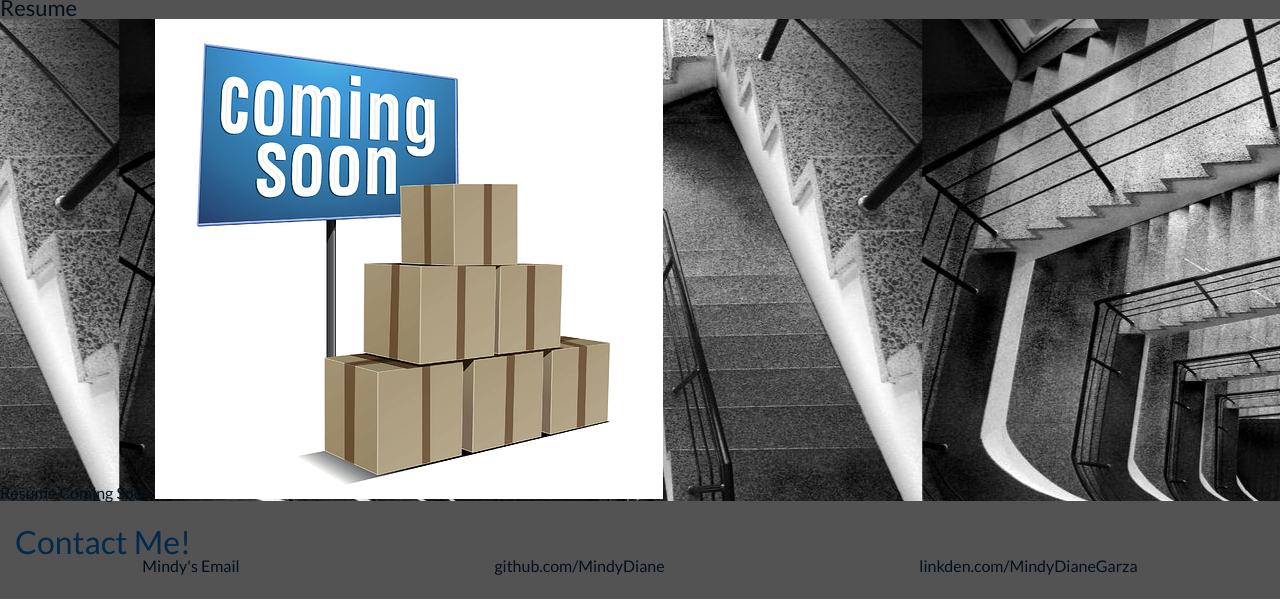
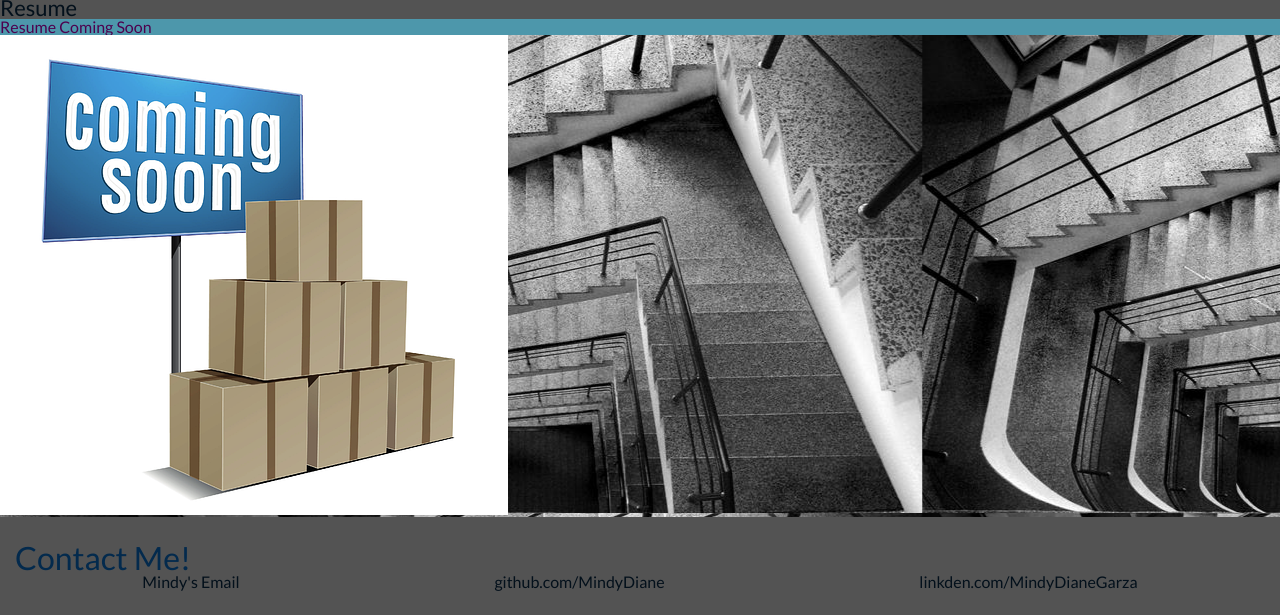
Before and after one commit to Mindydiane/Portfolio, a plain HTML site: page index.html in a window 1280 px wide. Shown: the part 634-1249 px from the top of the page. Drawn offline with nearby package versions, Linux system fonts and the light colour scheme.

Commit message:
resume coming soon made visable

```diff
--- a/index.html
+++ b/index.html
@@ -109,7 +109,7 @@
     <!-- Resume Section-->
     <section id="resume" class="resume">
       <h3>Resume</h3>
-      <a href="#">Resume Coming Soon</a>
+      <a href="#"><h5>Resume Coming Soon</h5></a>
       <img src="./assets/images/boxing-coming-soon.webp" alt="" />
     </section>
 
```
